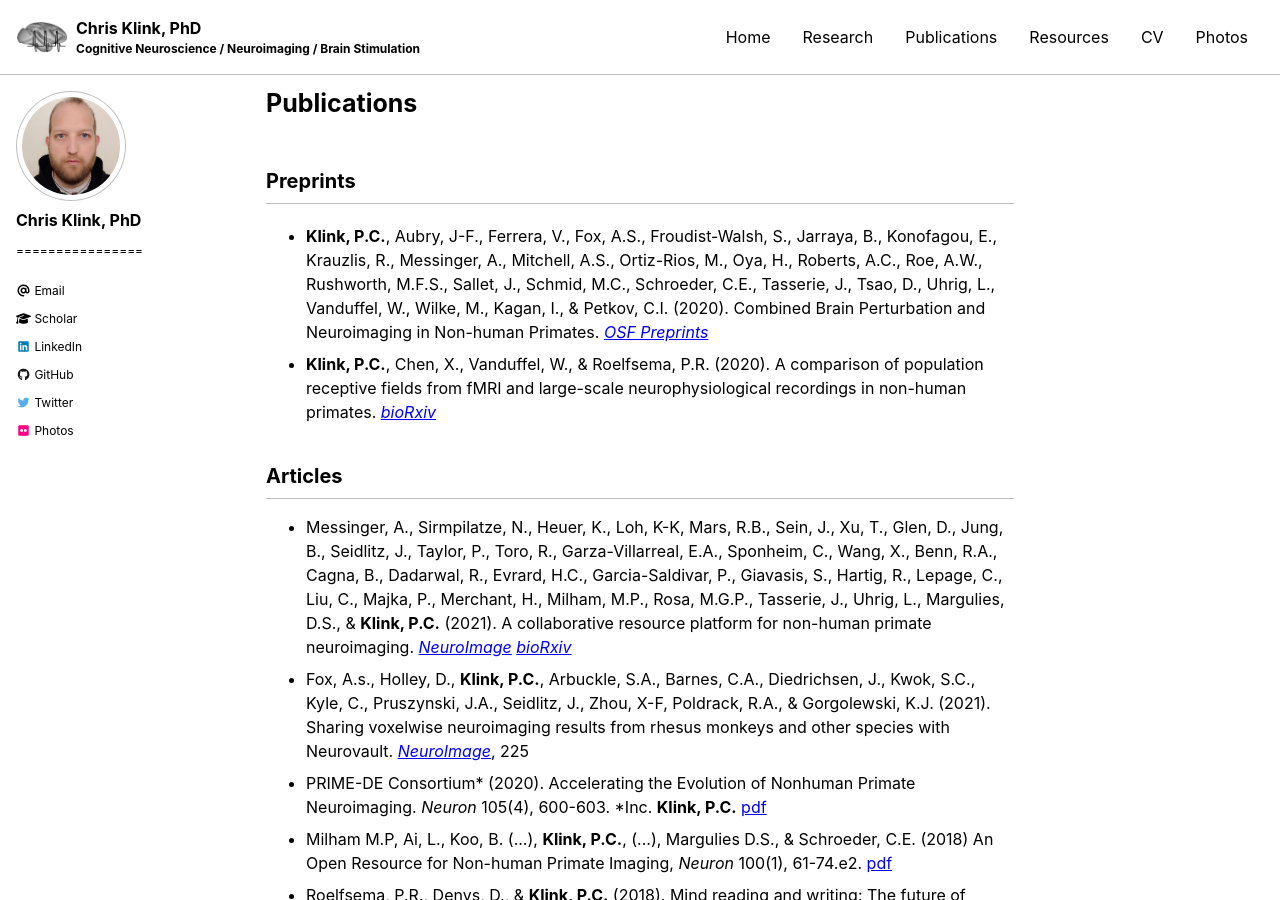
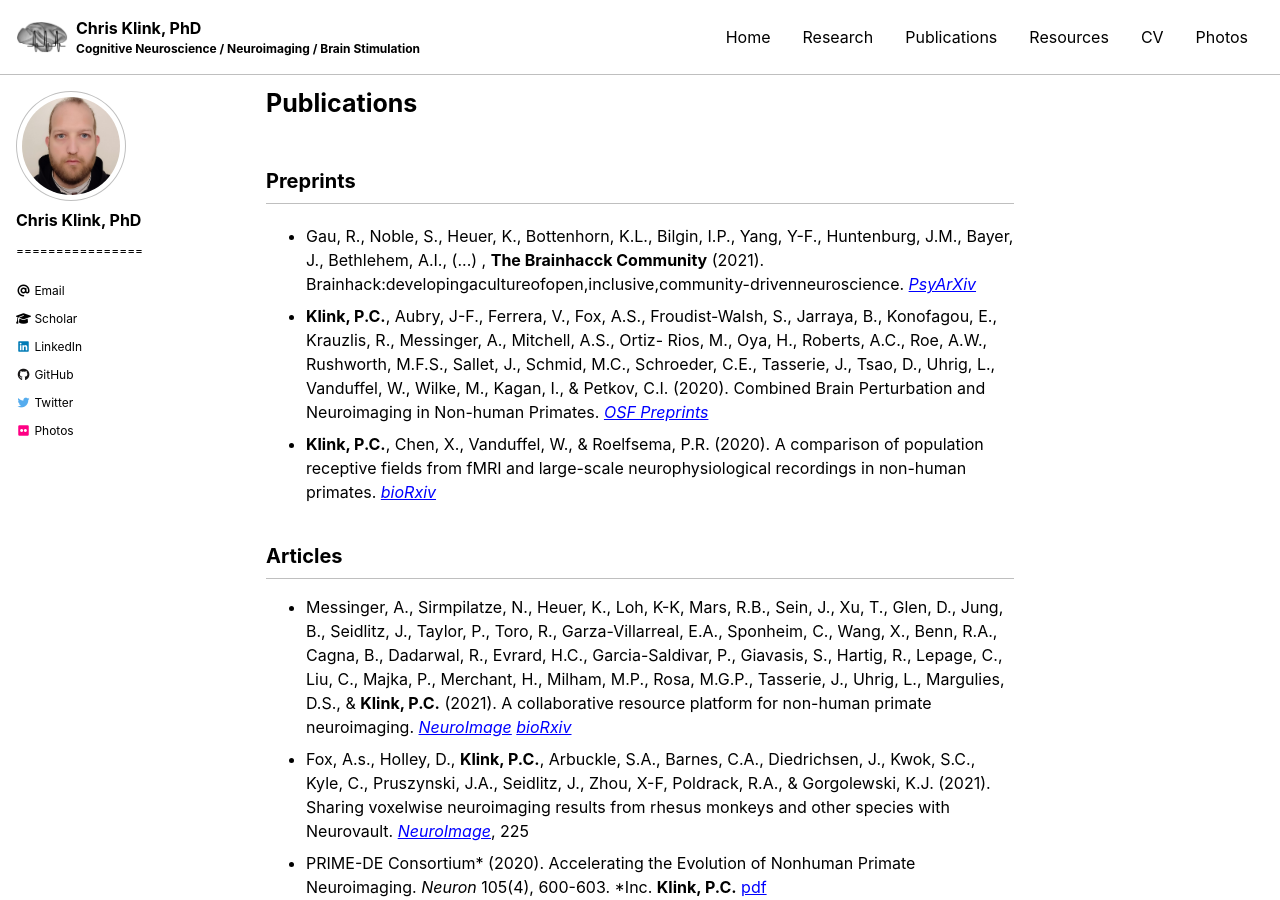
Before and after one commit to pcklink/pcklink.github.io, a Jekyll site: the page built from publications.md, in a window 1280 px wide and 900 px high. Built offline with Jekyll 4.4.1, drawn with Linux system fonts in a browser that asks for light colours; cached includes are drawn as plain includes; nearby versions of some CDN libraries.

Commit message:
Update publications.md

```diff
--- a/publications.md
+++ b/publications.md
@@ -7,7 +7,9 @@
 
 ## Preprints
 <p><ul>
-    <li><b>Klink, P.C.</b>, Aubry, J-F., Ferrera, V., Fox, A.S., Froudist-Walsh, S., Jarraya, B., Konofagou, E., Krauzlis, R., Messinger, A., Mitchell, A.S., Ortiz-Rios, M., Oya, H., Roberts, A.C., Roe, A.W., Rushworth, M.F.S., Sallet, J., Schmid, M.C., Schroeder, C.E., Tasserie, J., Tsao, D., Uhrig, L., Vanduffel, W., Wilke, M., Kagan, I., & Petkov, C.I. (2020). Combined Brain Perturbation and Neuroimaging in Non-human Primates. <a href="https://osf.io/z4x89/"><i>OSF Preprints</i></a>
+    <li>Gau, R., Noble, S., Heuer, K., Bottenhorn, K.L., Bilgin, I.P., Yang, Y-F., Huntenburg, J.M., Bayer, J., Bethlehem, A.I., (...) , <b>The Brainhacck Community</b> (2021). Brainhack:developingacultureofopen,inclusive,community-drivenneuroscience. <a href="https://doi.org/10.31234/osf.io/rytjq"><i>PsyArXiv</i></a>
+    </li>
+<li><b>Klink, P.C.</b>, Aubry, J-F., Ferrera, V., Fox, A.S., Froudist-Walsh, S., Jarraya, B., Konofagou, E., Krauzlis, R., Messinger, A., Mitchell, A.S., Ortiz-        Rios, M., Oya, H., Roberts, A.C., Roe, A.W., Rushworth, M.F.S., Sallet, J., Schmid, M.C., Schroeder, C.E., Tasserie, J., Tsao, D., Uhrig, L., Vanduffel, W., Wilke, M., Kagan, I., & Petkov, C.I. (2020). Combined Brain Perturbation and Neuroimaging in Non-human Primates. <a href="https://osf.io/z4x89/"><i>OSF Preprints</i></a>
     </li>
   <li><b>Klink, P.C.</b>, Chen, X., Vanduffel, W., & Roelfsema, P.R. (2020). A comparison of population receptive fields from fMRI and large-scale neurophysiological recordings in non-human primates. <a href="https://doi.org/10.1101/2020.09.05.284133"><i>bioRxiv</i></a>
     </li>
```
